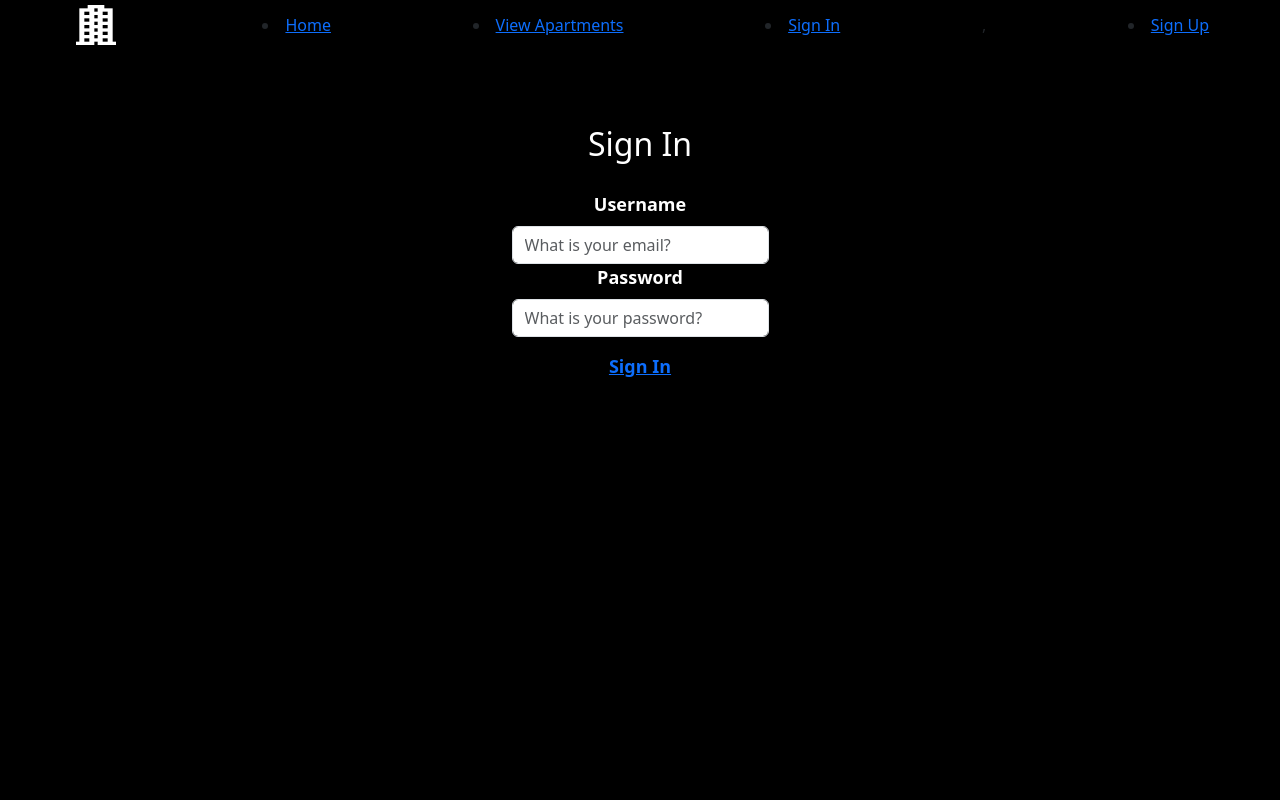
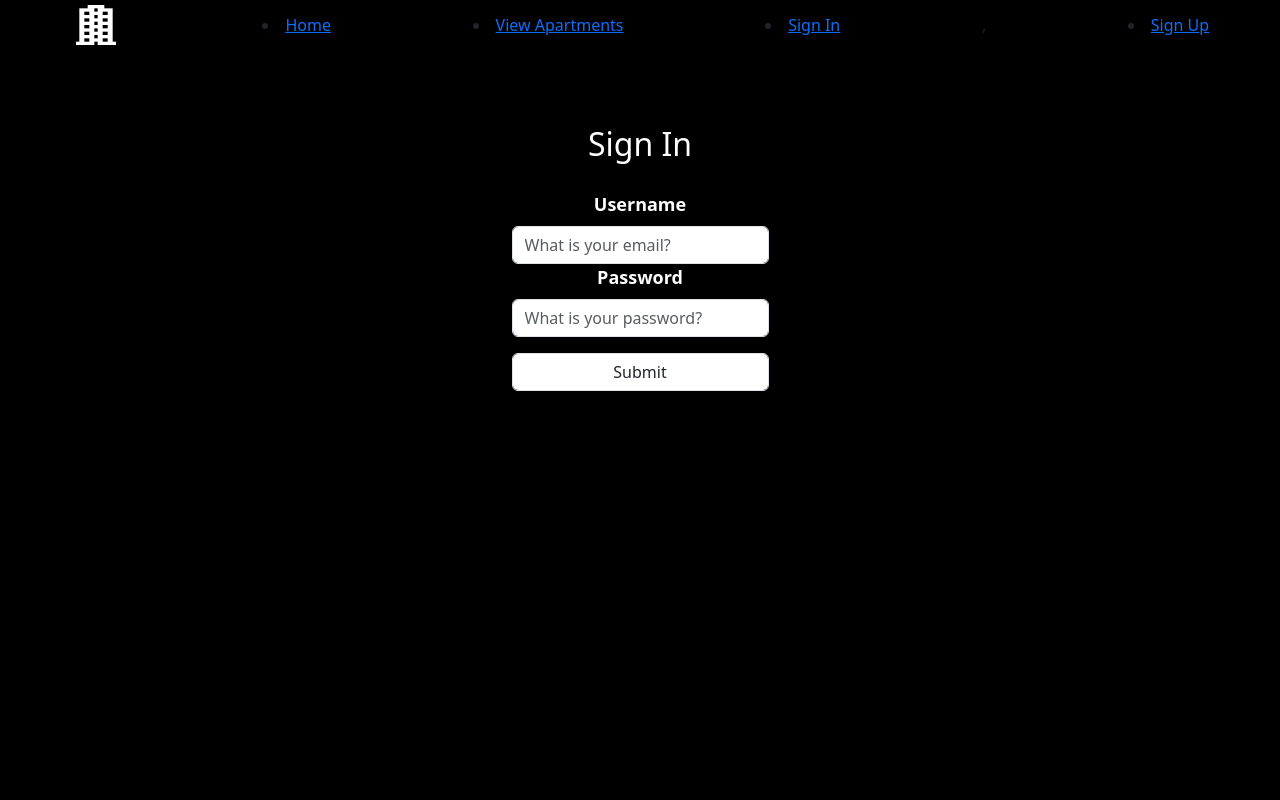
Before and after one commit to learn-academy-2023-golf/apartment-app-frontend-mjsd, a React (Create React App) app: page /signin in a window 1280 px wide. Shown: the top 800 px of the page. Built offline with nearby package versions, Linux system fonts and the light colour scheme.

Commit message:
connected signin and signup

```diff
--- a/src/pages/SignIn.js
+++ b/src/pages/SignIn.js
@@ -12,14 +12,12 @@ const SignIn = ( {signin} ) => {
   const handleSubmit = (e) => {
     e.preventDefault()
     const formData = new FormData(formRef.current)
-    console.log(formData)
     const data = Object.fromEntries(formData)
     const userInfo = {
       user: { email: data.email, password: data.password }
     }
-    console.log(userInfo)
     signin(userInfo)
-    // navigate("/")
+    navigate("/")
     e.target.reset()
   }
 
@@ -30,7 +28,7 @@ const SignIn = ( {signin} ) => {
           <h2>Sign In</h2>
         </div>
         <div className="SignIn2">
-          <Form ref={formRef} onSubmit={handleSubmit}>
+          <form ref={formRef} onSubmit={handleSubmit}>
             <FormGroup>
               <Label for="email">
                 Username
@@ -49,8 +47,8 @@ const SignIn = ( {signin} ) => {
                 type="password"
               />
             </FormGroup>
-            <a href="/">Sign In</a>
-          </Form>
+            <Input type="submit" value="Submit">Sign In</Input>
+          </form>
         </div>
       </div>
     </>
--- a/src/pages/SignUp.js
+++ b/src/pages/SignUp.js
@@ -2,7 +2,7 @@ import React, { useRef } from 'react'
 import { Form, FormGroup, Label, Input, Button } from 'reactstrap'
 import { useNavigate, useParams } from 'react-router-dom'
 
-const SignUp = ( {signUp} ) => {
+const SignUp = ( {signup} ) => {
 
   const formRef = useRef()
 
@@ -15,7 +15,7 @@ const SignUp = ( {signUp} ) => {
     const userInfo = {
       user: { email: data.email, password: data.password }
     }
-    signUp(userInfo)
+    signup(userInfo)
     navigate("/")
     e.target.reset()
   }
@@ -27,7 +27,7 @@ const SignUp = ( {signUp} ) => {
           <h2>Sign Up</h2>
         </div>
         <div className="SignIn2">
-          <Form ref={formRef} onSubmit={handleSubmit}>
+          <form ref={formRef} onSubmit={handleSubmit}>
             <FormGroup>
               <Label for="email">
                 Email
@@ -54,9 +54,9 @@ const SignUp = ( {signUp} ) => {
                 type="password"
               />
               <br />
-              <a href="/signin">Submit</a>
+              <Input type="submit" value="Submit">Submit</Input>
             </FormGroup>
-          </Form>
+          </form>
         </div>
       </div>
     </>
```
